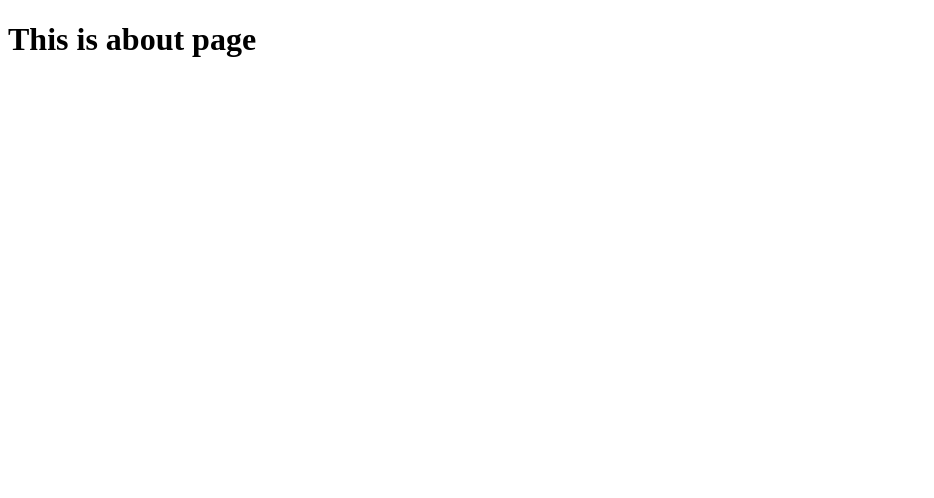
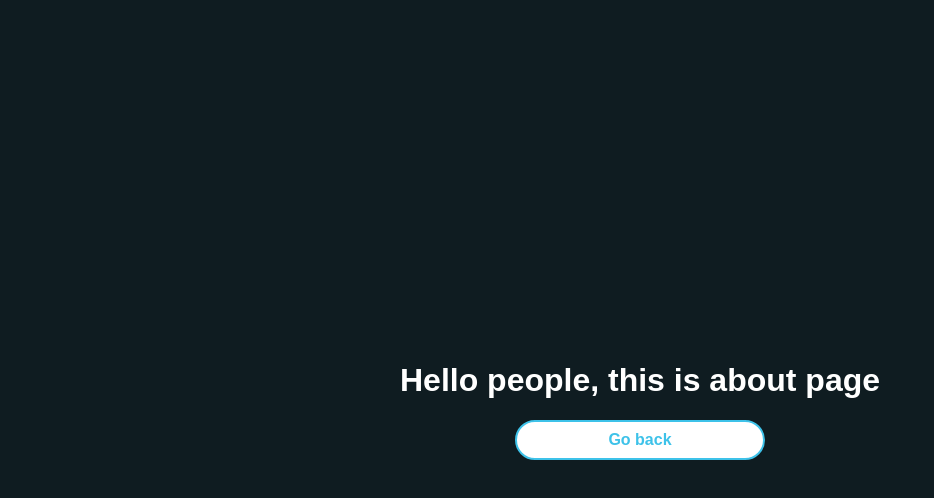
Before and after one commit to MikeKowalsky/gatsby-styled-components-course, a Gatsby site: page /about in a window 1280 px wide. Shown: the whole page, without its empty margins (0-934 px from the left). Built offline with nearby package versions, Linux system fonts and the light colour scheme; Gatsby itself is replaced by a stand-in of ours.

Commit message:
implemented ThemeProvider

```diff
--- a/src/Layout/Layout.js
+++ b/src/Layout/Layout.js
@@ -1,6 +1,6 @@
 import React from 'react'
-import styled, { createGlobalStyle } from 'styled-components'
-import { colors } from '../utils/colors'
+import styled, { createGlobalStyle, ThemeProvider } from 'styled-components'
+import { theme } from '../utils/theme'
 
 const GlobalStyle = createGlobalStyle`
   body {
@@ -14,22 +14,27 @@
     box-sizing: border-box;
   }
 `
-
+// props of theme-provider are available for every child
+// so we can take colors from them
+// works like ContextAPI
 const StyledWrapper = styled.div`
   height: 100vh;
   display: flex;
   flex-direction: column;
   justify-content: center;
   align-items: center;
-  background: ${colors.dark};
+  background: ${({ theme }) => theme.colors.dark};
   position: relative;
 `
 
 const Layout = ({ children }) => (
-  <>
-    <GlobalStyle />
-    <StyledWrapper>{children}</StyledWrapper>
-  </>
+  <ThemeProvider theme={theme}>
+    {/* theme-provider can have only one child element */}
+    <>
+      <GlobalStyle />
+      <StyledWrapper>{children}</StyledWrapper>
+    </>
+  </ThemeProvider>
 )
 
 export default Layout
--- a/src/components/Button/Button.js
+++ b/src/components/Button/Button.js
@@ -1,20 +1,22 @@
 import styled from 'styled-components'
-import { colors } from '../../utils/colors'
 
 const Button = styled.button`
   display: flex;
   justify-content: center;
   align-items: center;
   text-decoration: none;
-  width: ${({ width }) => width};
+  width: 250px;
   height: 40px;
-  background: ${colors.primary};
   border-radius: 50px;
-  border: none;
-  color: ${colors.white};
+  border: 2px solid ${({ theme }) => theme.colors.primary};
+  color: ${({ theme }) => theme.colors.primary};
   font-size: 1em;
-  font-weight: 800;
+  font-weight: ${({ theme }) => theme.font.bold};
   transition: box-shadow 0.3s ease;
+
+  ${({ theme }) => theme.media.desktop} {
+    background: ${({ theme }) => theme.colors.white};
+  }
 
   :hover {
     box-shadow: 0 10px 20px -15px red;
--- a/src/pages/about.js
+++ b/src/pages/about.js
@@ -1,9 +1,15 @@
 import React from 'react'
+import { Link } from 'gatsby'
+import Button from '../components/Button/Button'
+import Layout from '../Layout/Layout'
 
 const AboutPage = () => (
-  <div>
-    <h1>This is about page</h1>
-  </div>
+  <Layout>
+    <h1>Hello people, this is about page</h1>
+    <Button as={Link} to="/">
+      Go back
+    </Button>
+  </Layout>
 )
 
 export default AboutPage
--- a/src/pages/index.js
+++ b/src/pages/index.js
@@ -8,7 +8,7 @@
   <Layout>
     <H1>Hello, people</H1>
 
-    <Button width="250px" as={Link} to="/about">
+    <Button as={Link} to="/about">
       About page
     </Button>
   </Layout>
--- /dev/null
+++ b/src/utils/theme.js
@@ -0,0 +1,14 @@
+import { colors } from '../utils/colors'
+
+export const theme = {
+  colors,
+  font: {
+    thin: 300,
+    regular: 400,
+    bold: 800,
+  },
+  media: {
+    tablet: '@media (min-width: 728px)',
+    desktop: '@media (min-width: 1024px)',
+  },
+}
```
